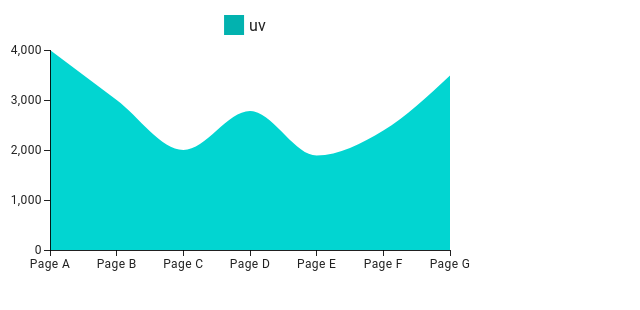
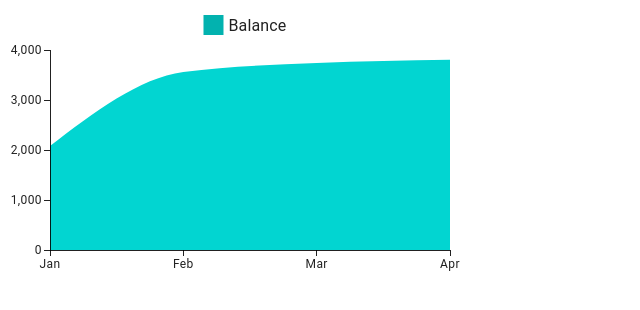
Before and after one commit to alexrogers823/Allocation, a React (Create React App) app: page / in a window 1280 px wide. Shown: the top 310 px of the page, without its empty margins (0-640 px from the left). Built offline with nearby package versions, Linux system fonts and the light colour scheme.

Commit message:
added capital one data

```diff
--- a/src/components/AreaChart/AreaChart.js
+++ b/src/components/AreaChart/AreaChart.js
@@ -1,15 +1,16 @@
 import { LineChart, lineElementClasses } from '@mui/x-charts/LineChart';
 import * as React from 'react';
+import { capitalOneData } from '../../data';
 
-const uData = [4000, 3000, 2000, 2780, 1890, 2390, 3490];
+const uData = [4000, 3500, 3000, 2500, 2000, 1500, 1000];
 const xLabels = [
-  'Page A',
-  'Page B',
-  'Page C',
-  'Page D',
-  'Page E',
-  'Page F',
-  'Page G',
+  'Jan',
+  'Feb',
+  'Mar',
+  'Apr',
+  'May',
+  'Jun',
+  'Jul',
 ];
 
 export default function AreaChart() {
@@ -17,8 +18,8 @@ export default function AreaChart() {
     <LineChart
       width={500}
       height={300}
-      series={[{ data: uData, label: 'uv', area: true, showMark: false }]}
-      xAxis={[{ scaleType: 'point', data: xLabels }]}
+      series={[{ data: capitalOneData.map(instance => instance.balance), label: 'Balance', area: true, showMark: false }]}
+      xAxis={[{ scaleType: 'point', data: capitalOneData.map(instance => instance.date) }]}
       sx={{
         [`& .${lineElementClasses.root}`]: {
           display: 'none',
--- /dev/null
+++ b/src/data/capitalOneData.js
@@ -0,0 +1,6 @@
+export const capitalOneData = [
+  { date: 'Jan', balance: 2078.04 },
+  { date: 'Feb', balance: 3557.89 },
+  { date: 'Mar', balance: 3740.41 },
+  { date: 'Apr', balance: 3807.22 },
+]
--- /dev/null
+++ b/src/data/index.js
@@ -0,0 +1,5 @@
+import { capitalOneData } from './capitalOneData'
+
+export {
+  capitalOneData
+}
```
